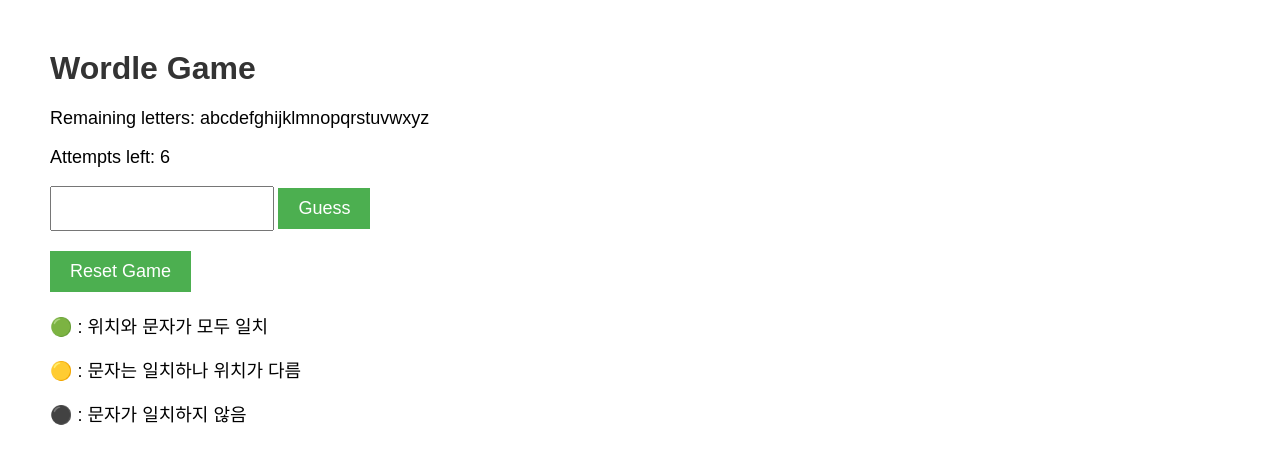
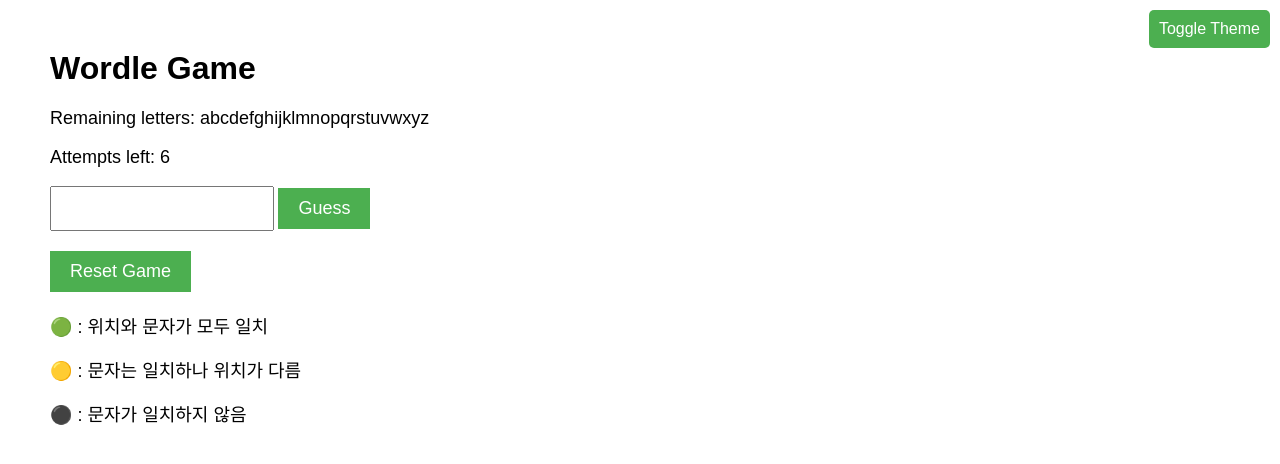
Before and after one commit to HKarin426/wordle_game, a Django app: page / in a window 1280 px wide. Shown: the top 464 px of the page. Run offline with Django 5.2, Linux system fonts and the light colour scheme.

Commit message:
라이트/다크모드 추가

```diff
--- a/wordle game/wordle_project/wordle/templates/wordle/index.html
+++ b/wordle game/wordle_project/wordle/templates/wordle/index.html
@@ -6,9 +6,18 @@
         body {
             font-family: Arial, sans-serif;
             margin: 50px;
+            transition: background-color 0.3s, color 0.3s;
+        }
+        body.light-mode {
+            background-color: white;
+            color: black;
+        }
+        body.dark-mode {
+            background-color: #121212;
+            color: white;
         }
         h1 {
-            color: #333;
+            color: inherit;
         }
         p {
             font-size: 18px;
@@ -69,7 +78,7 @@
             border-radius: 5px;
         }
         .wrong {
-            background-color: rgb(0, 0, 0);
+            background-color: gray;
             color: white;
             display: inline-block;
             width: 30px;
@@ -79,9 +88,21 @@
             margin: 2px;
             border-radius: 5px;
         }
+        .theme-toggle {
+            position: fixed;
+            top: 10px;
+            right: 10px;
+            padding: 10px;
+            cursor: pointer;
+            background-color: #4CAF50;
+            color: white;
+            border: none;
+            font-size: 16px;
+            border-radius: 5px;
+        }
     </style>
 </head>
-<body>
+<body class="light-mode">
     <h1>Wordle Game</h1>
     <p>Remaining letters: {{ remaining_letters }}</p>
     <p>Attempts left: {{ attempts }}</p>
@@ -104,5 +125,24 @@
             <p class="guess-item">{{ guess.feedback|safe }}</p>
         {% endfor %}
     </div>
+    <p class="feedback">{{ message }}</p>
+
+    <button class="theme-toggle" onclick="toggleTheme()">Toggle Theme</button>
+
+    <script>
+        function toggleTheme() {
+            const body = document.body;
+            body.classList.toggle('light-mode');
+            body.classList.toggle('dark-mode');
+            const theme = body.classList.contains('dark-mode') ? 'dark' : 'light';
+            localStorage.setItem('theme', theme);
+        }
+
+        document.addEventListener('DOMContentLoaded', () => {
+            const savedTheme = localStorage.getItem('theme') || 'light';
+            document.body.classList.remove('light-mode', 'dark-mode');
+            document.body.classList.add(savedTheme + '-mode');
+        });
+    </script>
 </body>
 </html>
```
